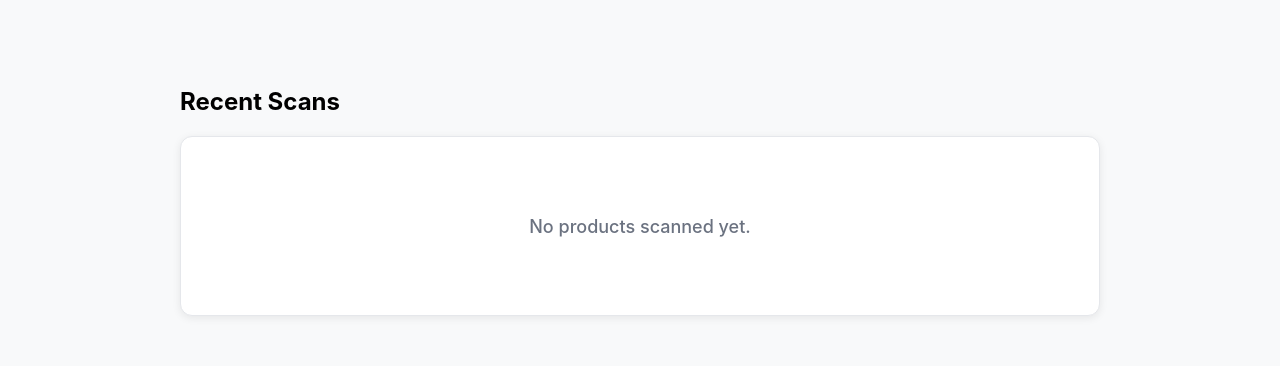
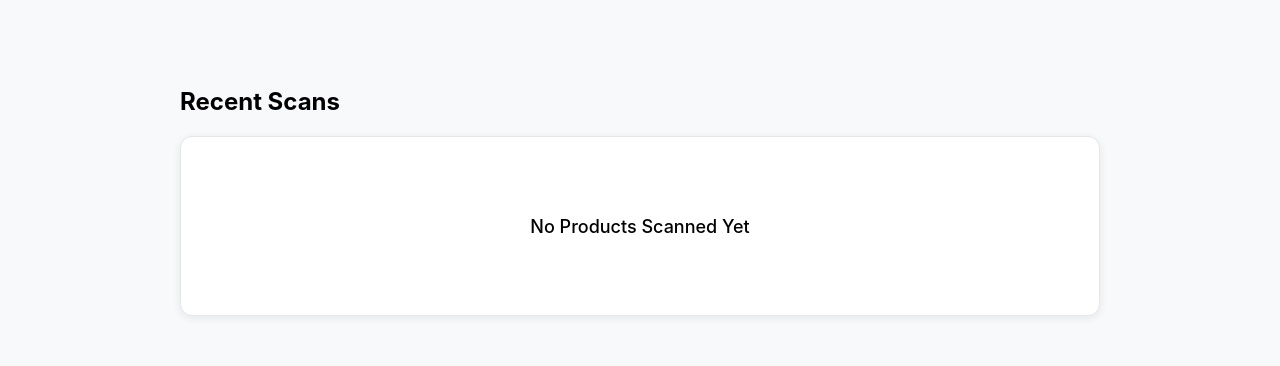
Before and after one commit to DariusNauglerWilliams/Check-Items-App, a React (Vite) app in the folder frontend/: page / in a window 1280 px wide. Shown: the part 1060-1426 px from the top of the page. Built offline with nearby package versions, Linux system fonts and the light colour scheme.

Commit message:
feat: added recent scans to main with starter styling

```diff
--- a/frontend/src/pages/Main.css
+++ b/frontend/src/pages/Main.css
@@ -197,7 +197,7 @@ height: 68px;
     display: flex;
     justify-content: center;
     align-items: center;
-    height: 180px;
+    min-height: 180px;
     background-color: white;
     border: 1px solid #e5e7eb;
     border-radius: 12px;
@@ -206,6 +206,20 @@ height: 68px;
     font-size: 18px;
     font-weight: 500;
     color: #6b7280;
+}
+
+.content-empty{
+    display: flex;
+    justify-content: center;
+    flex-direction: column;
+    align-items:center;
+    color: black;
+    text-align:center;
+    padding-bottom: 25px;
+    padding-top: 25px;
+    gap: 50px;
+
+
 }
 
 
--- a/frontend/src/pages/Main.tsx
+++ b/frontend/src/pages/Main.tsx
@@ -5,6 +5,7 @@ import { useNavigate } from "react-router-dom"
 import scanImg from "../assets/scanner.png"
 import clockImg from "../assets/clock.png"
 import compareImg from "../assets/ab-testing (1).png"
+
 
 function Main() {
 
@@ -16,6 +17,34 @@ function goSearch (){
 
 }
 
+
+  type Product = {
+
+  name: string
+  brand?: string
+  image?: string
+  healthscore?: number
+  healthgrade?: string
+  ingredients?: string
+  calories?: number
+  sugar?: number
+  protein?: number
+  fat?: number
+  salt?: number
+  allergens?: string[]
+  additives?: string[]
+
+  }
+
+
+let getDataMain: Product[] = []
+
+let localdatagetter = localStorage.getItem("scanHistory")
+
+if(localdatagetter){
+
+  getDataMain = JSON.parse(localdatagetter)
+}
 
 
 
@@ -80,7 +109,10 @@ function goSearch (){
       <section className="recent-scans">
         <h3 className="section-title">Recent Scans</h3>
 
-        <p className="empty-state">No products scanned yet.</p>
+        <div className="empty-state">
+          <div className="content-empty">{getDataMain.slice(0, 3).map((product, index) => <div key={index}> <p>{product.name}</p> <p>{product.brand}</p> <img src={product.image} alt={product.name}></img></div>)}{getDataMain.length === 0 && "No Products Scanned Yet"}</div>
+        </div>
+
       </section>
 
       <section className="how-it-works">
```
